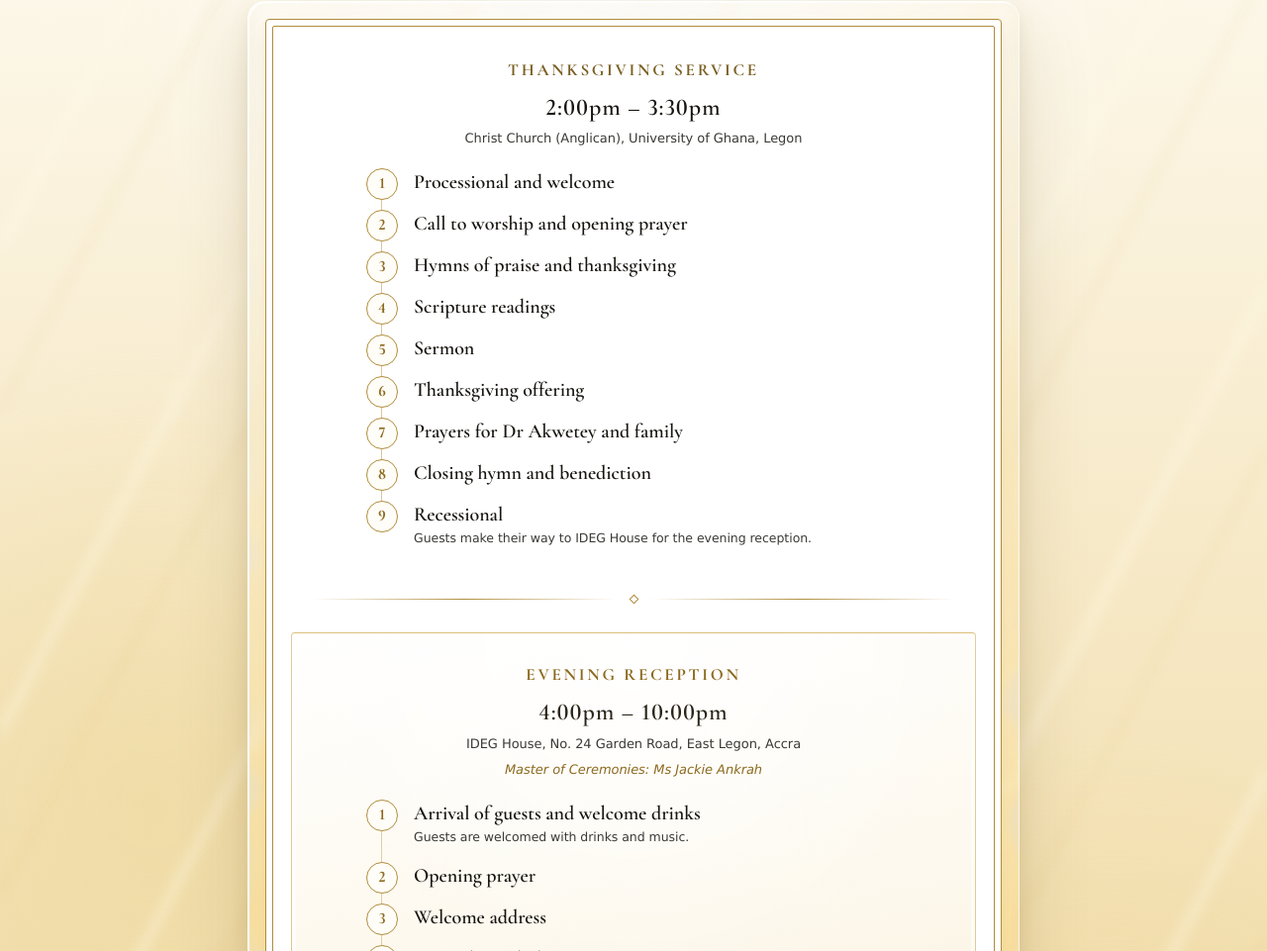
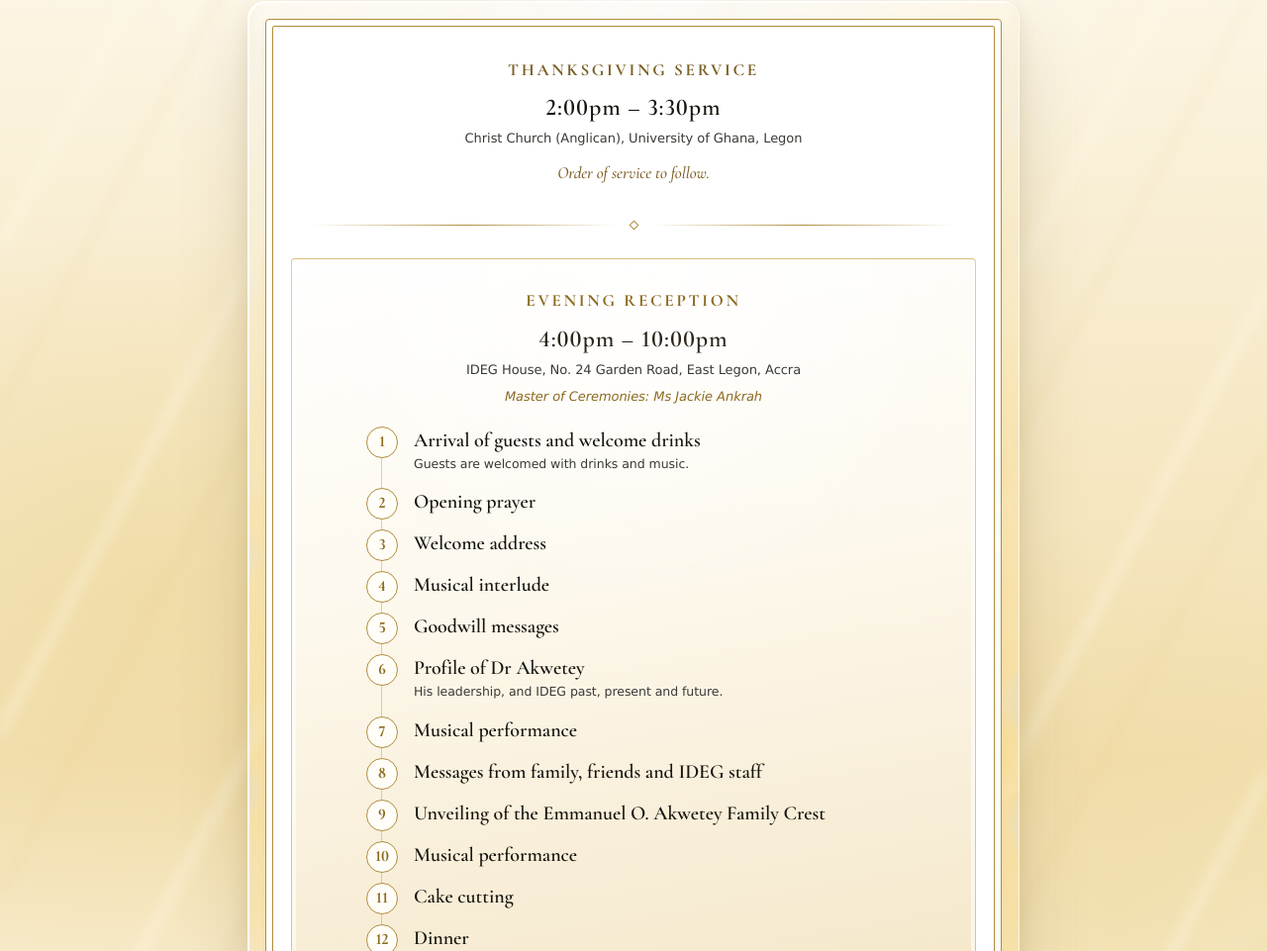
Before and after one commit to aaemmanuel-created/akwetey70, a plain HTML site: page index.html in a window 1280 px wide. Shown: the part 1357-2318 px from the top of the page at 99% size. Drawn offline with Linux system fonts and the light colour scheme.

Commit message:
Remove Thanksgiving Service order (to follow)
Co-Authored-By: Claude Opus 5.5 <noreply@anthropic.com>
Claude-Session: https://claude.ai/code/session_01BPU9r2tjw9xNL4Wc5Qr7SK

```diff
--- a/index.html
+++ b/index.html
@@ -479,6 +479,7 @@ header .inv .foot .seal .crest{width:30px!important;margin:0 auto!important;disp
 .cd-u span{display:block;margin-top:6px;font-size:10.5px;letter-spacing:.14em;text-transform:uppercase;color:#5A4A2A}
 @media (max-width:600px){.cd{margin-top:20px}.cd-cap{font-size:11px;letter-spacing:.22em}.cd-row{gap:8px}.cd-u{min-width:0;width:72px;padding:10px 4px 8px;border-radius:12px}.cd-u b{font-size:30px}.cd-u span{font-size:9px;letter-spacing:.1em}}
 @media (max-width:360px){.cd-u{width:64px}.cd-u b{font-size:26px}}
+.ros-tbc{margin:10px 0 4px;font-family:"Cormorant Garamond",Georgia,serif;font-style:italic;font-size:17px;color:#7A5C1E;text-align:center}
 </style>
 <script>document.documentElement.classList.add("js");if(window.top!==window.self&&/\.github\.io$/.test(location.hostname)){document.documentElement.style.display="none"}</script>
 </head>
@@ -568,17 +569,7 @@ header .inv .foot .seal .crest{width:30px!important;margin:0 auto!important;disp
 <div class="lg-content"><div class="inv"><div class="inv-in ros">
 <div class="ros-svc">
 <div class="ros-part"><h3>Thanksgiving Service</h3><p class="when">2:00pm – 3:30pm</p><p class="where">Christ Church (Anglican), University of Ghana, Legon</p></div>
-<ol>
-<li><i aria-hidden="true"></i><div><b>Processional and welcome</b></div></li>
-<li><i aria-hidden="true"></i><div><b>Call to worship and opening prayer</b></div></li>
-<li><i aria-hidden="true"></i><div><b>Hymns of praise and thanksgiving</b></div></li>
-<li><i aria-hidden="true"></i><div><b>Scripture readings</b></div></li>
-<li><i aria-hidden="true"></i><div><b>Sermon</b></div></li>
-<li><i aria-hidden="true"></i><div><b>Thanksgiving offering</b></div></li>
-<li><i aria-hidden="true"></i><div><b>Prayers for Dr Akwetey and family</b></div></li>
-<li><i aria-hidden="true"></i><div><b>Closing hymn and benediction</b></div></li>
-<li><i aria-hidden="true"></i><div><b>Recessional</b><span>Guests make their way to IDEG House for the evening reception.</span></div></li>
-</ol>
+<p class="ros-tbc">Order of service to follow.</p>
 </div>
 <div class="ros-div"><span></span></div>
 <div class="ros-rec">
```
